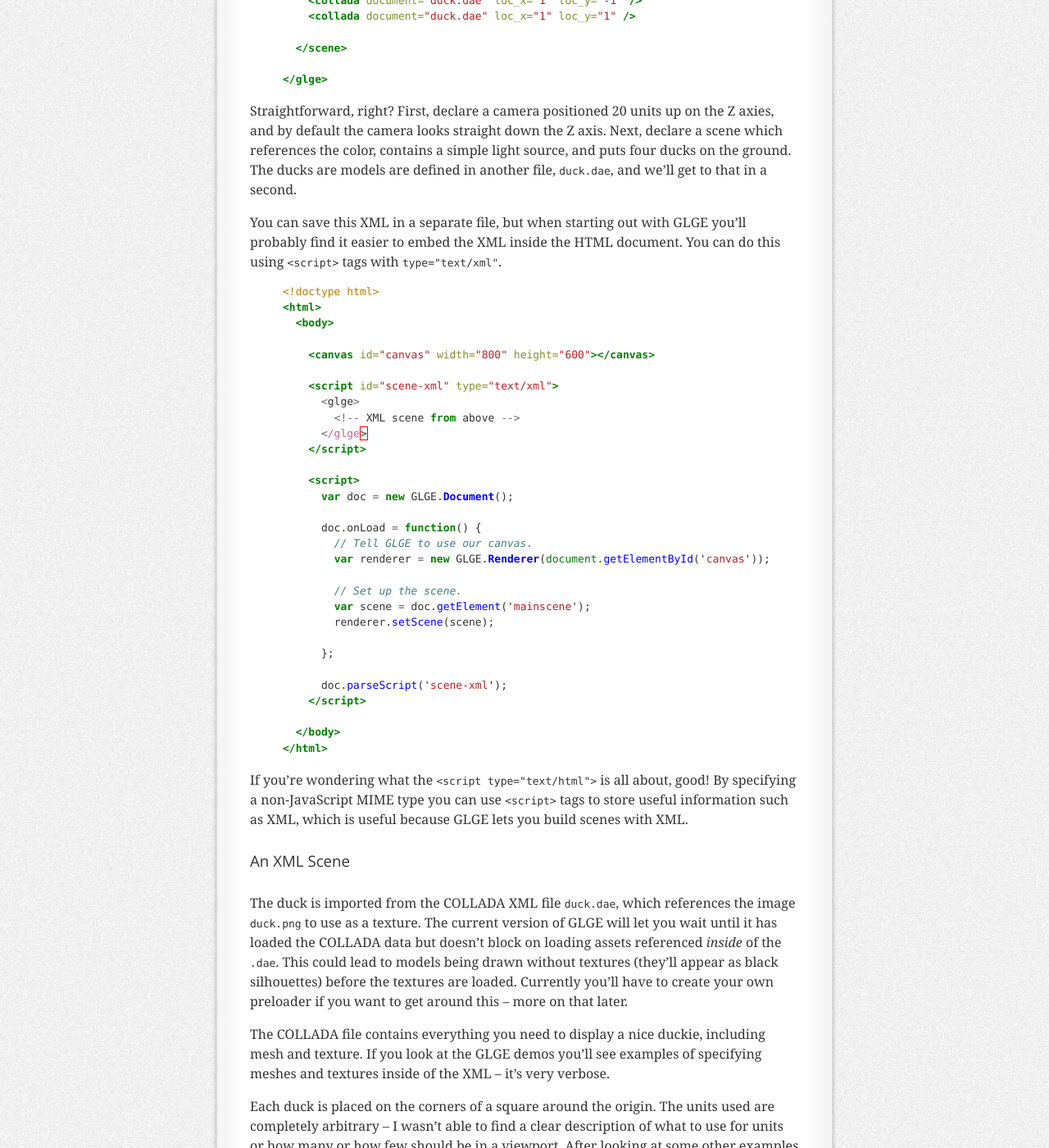
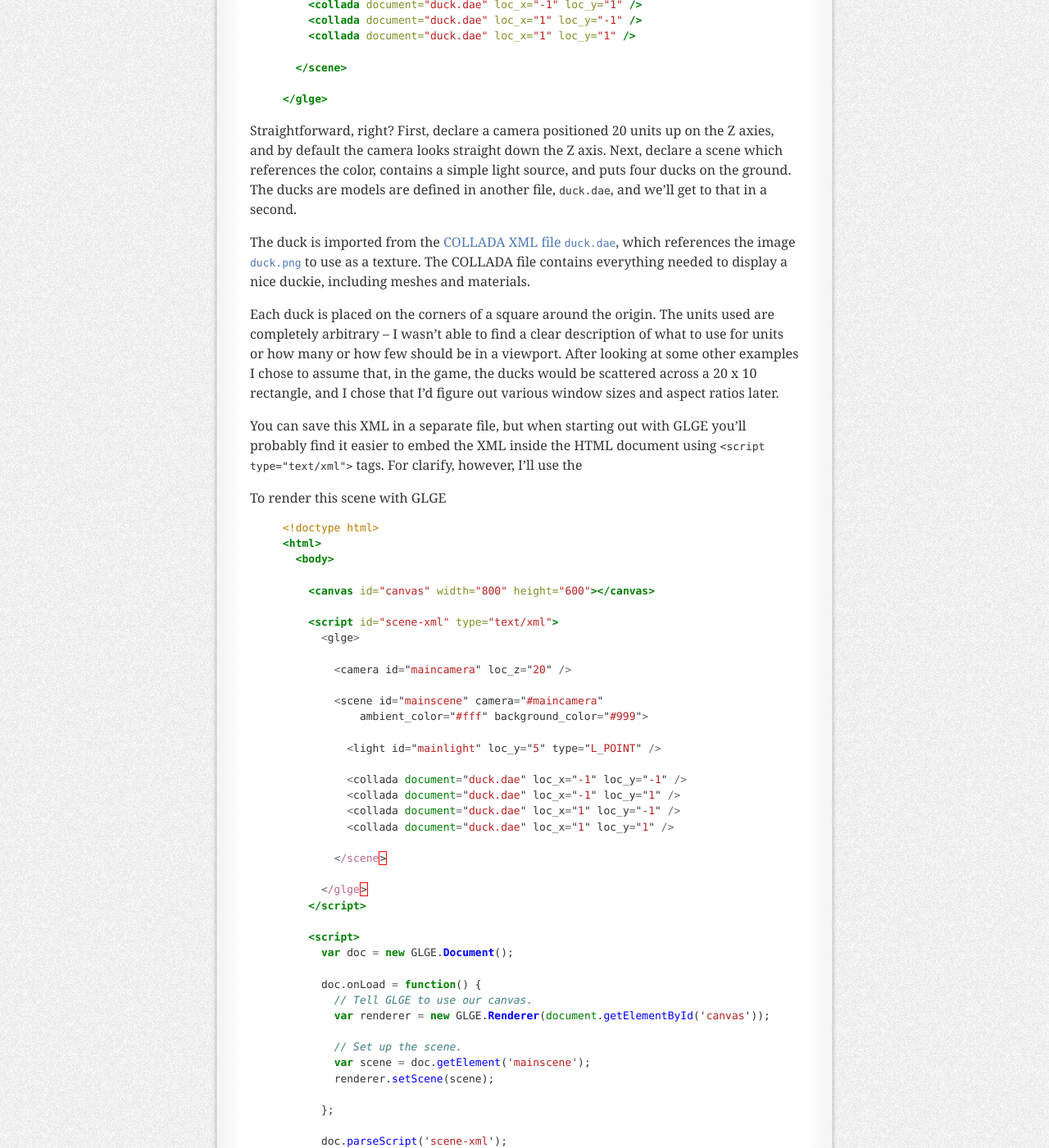
Before and after one commit to statico/statico.github.io, a Jekyll site: the page built from _posts/2012-02-01-webgl-glge-game-part-1.md, in a window 1280 px wide and 1400 px high, scrolled down 3825 px. Shown: the whole window at 82% size. Built offline with Jekyll 4.4.1, drawn with Linux system fonts in a browser that asks for light colours; comment, search, counter and statistics services are not loaded; some of the changed text lies outside the part shown.

Commit message:
Progress

```diff
--- a/_posts/2012-02-01-webgl-glge-game-part-1.md
+++ b/_posts/2012-02-01-webgl-glge-game-part-1.md
@@ -30,7 +30,8 @@
 
 ### Burnout Management
 
-Part of this exercise was to also test my project-management skills. In building this game I needed to stay within my limit span of attention and avoid getting burnt out. While developing I made sure I was focused on _playability_ and _fun_ as opposed to spending hours fixing every flippant bug that appeared. If something was "good enough," like the accuracy of the aiming target, I kept it as is and decided to move on. A finished buggy game is better than an unplayable, perfect duct-collecting simulation.
+Part of this exercise was to also test my project-management skills.
+The last game I finished was so much work that I didn't write another one for years. In building this game I needed to stay within my limit span of attention and avoid getting burnt out. While developing I made sure I was focused on _playability_ and _fun_ as opposed to spending hours fixing every flippant bug that appeared. If something was "good enough," like the accuracy of the aiming target, I kept it as is and decided to move on. A finished buggy game is better than an unplayable, perfect duct-collecting simulation.
 
 One advantage of using an HTML5 canvas within a web page is that your GUI can be build using good ol' HTML. Many game developers seem to build menu systems and GUIs from scratch. With CSS3 directives like [`box-shadow`][box-shadow] and [`border-image`][border-image] you can create some nifty-looking GUIs without building tons of infrastructure. Translucent `<div>`s can be overlayed on top of the canvas, too. I saved a lot of time by using absolutely-positioned `<div>`s for my modal menu dialogs.
 
@@ -73,7 +74,13 @@
 
 Straightforward, right? First, declare a camera positioned 20 units up on the Z axies, and by default the camera looks straight down the Z axis. Next, declare a scene which references the color, contains a simple light source, and puts four ducks on the ground. The ducks are models are defined in another file, `duck.dae`, and we'll get to that in a second.
 
-You can save this XML in a separate file, but when starting out with GLGE you'll probably find it easier to embed the XML inside the HTML document. You can do this using `<script>` tags with `type="text/xml"`.
+The duck is imported from the [COLLADA XML file `duck.dae`][duckdae], which references the image [`duck.png`][duckdae] to use as a texture. The COLLADA file contains everything needed to display a nice duckie, including meshes and materials.
+
+Each duck is placed on the corners of a square around the origin. The units used are completely arbitrary -- I wasn't able to find a clear description of what to use for units or how many or how few should be in a viewport. After looking at some other examples I chose to assume that, in the game, the ducks would be scattered across a 20 x 10 rectangle, and I chose that I'd figure out various window sizes and aspect ratios later.
+
+You can save this XML in a separate file, but when starting out with GLGE you'll probably find it easier to embed the XML inside the HTML document using `<script type="text/xml">` tags. For clarify, however, I'll use the
+
+To render this scene with GLGE
 
 {% highlight html %}
 <!doctype html>
@@ -84,7 +91,21 @@
 
     <script id="scene-xml" type="text/xml">
       <glge>
-        <!-- XML scene from above -->
+
+        <camera id="maincamera" loc_z="20" />
+
+        <scene id="mainscene" camera="#maincamera"
+            ambient_color="#fff" background_color="#999">
+
+          <light id="mainlight" loc_y="5" type="L_POINT" />
+
+          <collada document="duck.dae" loc_x="-1" loc_y="-1" />
+          <collada document="duck.dae" loc_x="-1" loc_y="1" />
+          <collada document="duck.dae" loc_x="1" loc_y="-1" />
+          <collada document="duck.dae" loc_x="1" loc_y="1" />
+
+        </scene>
+
       </glge>
     </script>
 
@@ -112,14 +133,6 @@
 
 ### An XML Scene
 
-
-The duck is imported from the COLLADA XML file `duck.dae`, which references the image `duck.png` to use as a texture. The current version of GLGE will let you wait until it has loaded the COLLADA data but doesn't block on loading assets referenced _inside_ of the `.dae`. This could lead to models being drawn without textures (they'll appear as black silhouettes) before the textures are loaded. Currently you'll have to create your own preloader if you want to get around this -- more on that later.
-
-The COLLADA file contains everything you need to display a nice duckie, including mesh and texture. If you look at the GLGE demos you'll see examples of specifying meshes and textures inside of the XML -- it's very verbose.
-
-Each duck is placed on the corners of a square around the origin. The units used are completely arbitrary -- I wasn't able to find a clear description of what to use for units or how many or how few should be in a viewport. After looking at some other examples I chose to assume that, in the game, the ducks would be scattered across a 20 x 10 rectangle, and I chose that I'd figure out various window sizes and aspect ratios later.
-
-In the "camera looking at the front" angle, at least according to Blender's conventions, the negative Y axis is coming towards you, the X axis goes across the screen horizontally, and the Z axis XXX
 
 ### Intro to The JavaScript API
 
@@ -173,3 +186,5 @@
 
 
   [ducksgame]: http://statico.github.com/webgl-demos/ducks/
+
+The current version of GLGE will let you wait until it has loaded the COLLADA data but doesn't block on loading assets referenced _inside_ of the `.dae`. This could lead to models being drawn without textures (they'll appear as black silhouettes) before the textures are loaded. Currently you'll have to create your own preloader if you want to get around this -- more on that later.
```
